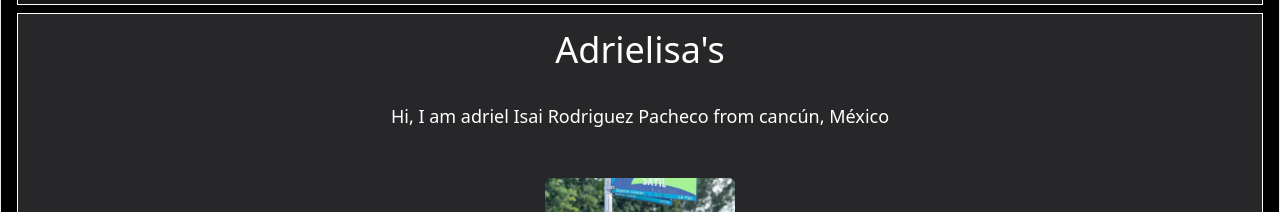
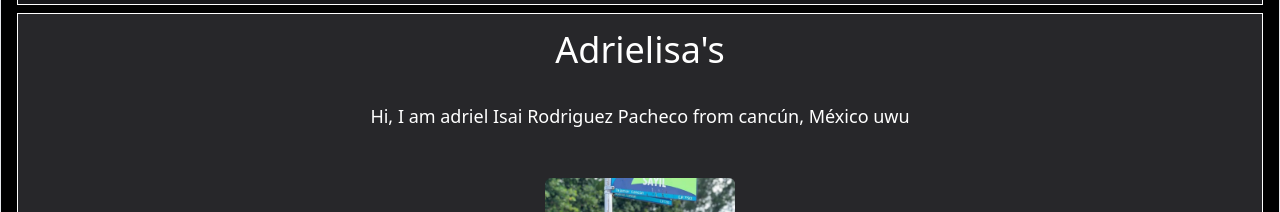
Before and after one commit to adrielisa/Portafolio_Adrielisa, a React (Vite) app in the folder Frontend/: page /main in a window 1280 px wide. Shown: the part 158-370 px from the top of the page. Built offline with nearby package versions, Linux system fonts and the light colour scheme.

Commit message:
Cambios de page principal

```diff
--- a/Frontend/src/pages/Principal.tsx
+++ b/Frontend/src/pages/Principal.tsx
@@ -7,7 +7,7 @@ const Main: React.FC = () => {
             <div className="text-white text-center pt-4">
                 <h1 className="text-4xl font-medium">Adrielisa's</h1>
                 <p className='p-8 pl-20 pr-20 lg:pl-80 lg:pr-80 text-center lg:text-lg'>
-                    Hi, I am adriel Isai Rodriguez Pacheco from cancún, México
+                    Hi, I am adriel Isai Rodriguez Pacheco from cancún, México uwu
                 </p>
 
                 <div className='flex justify-center gap-6 mt-4'>
```
